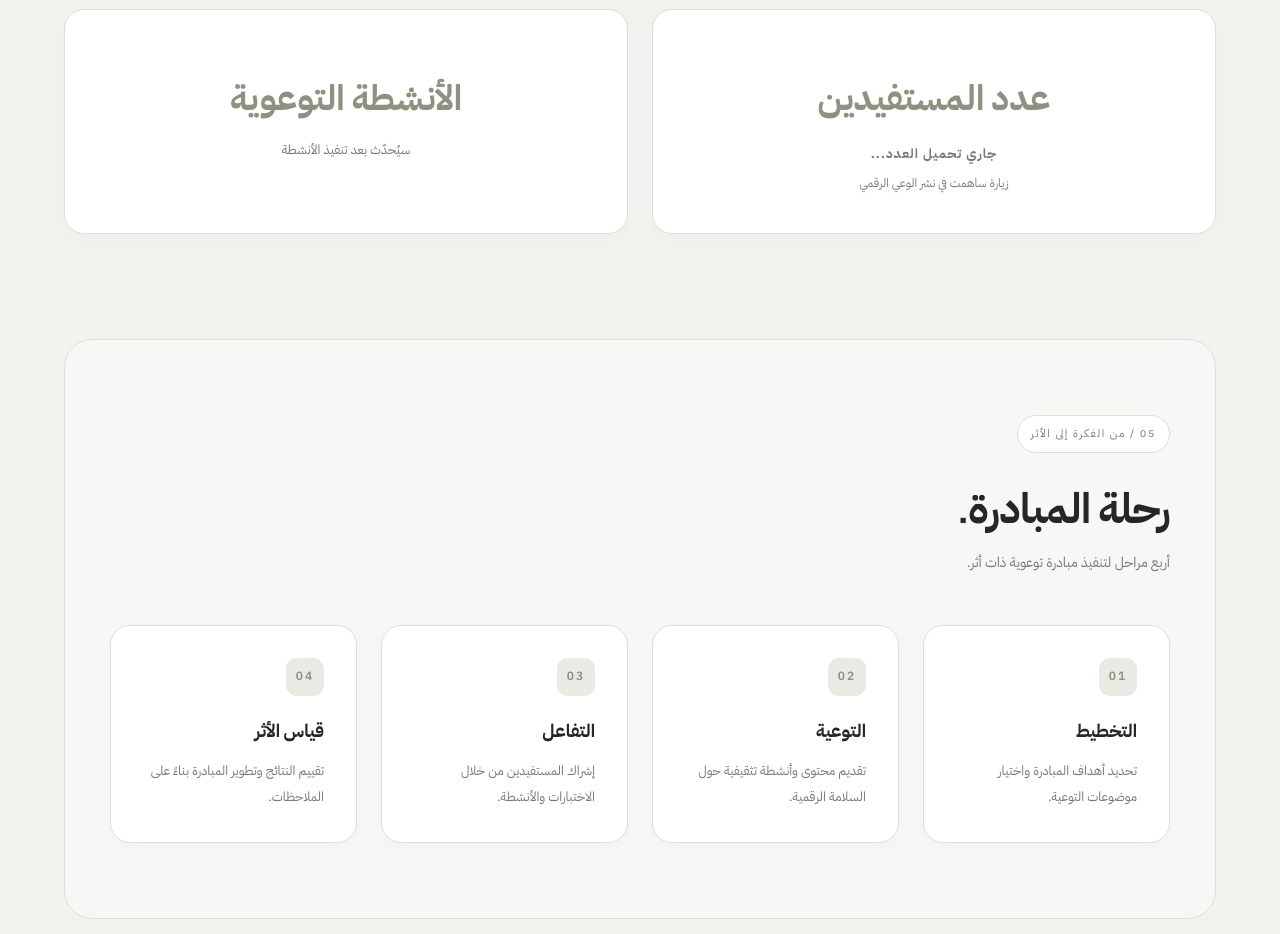
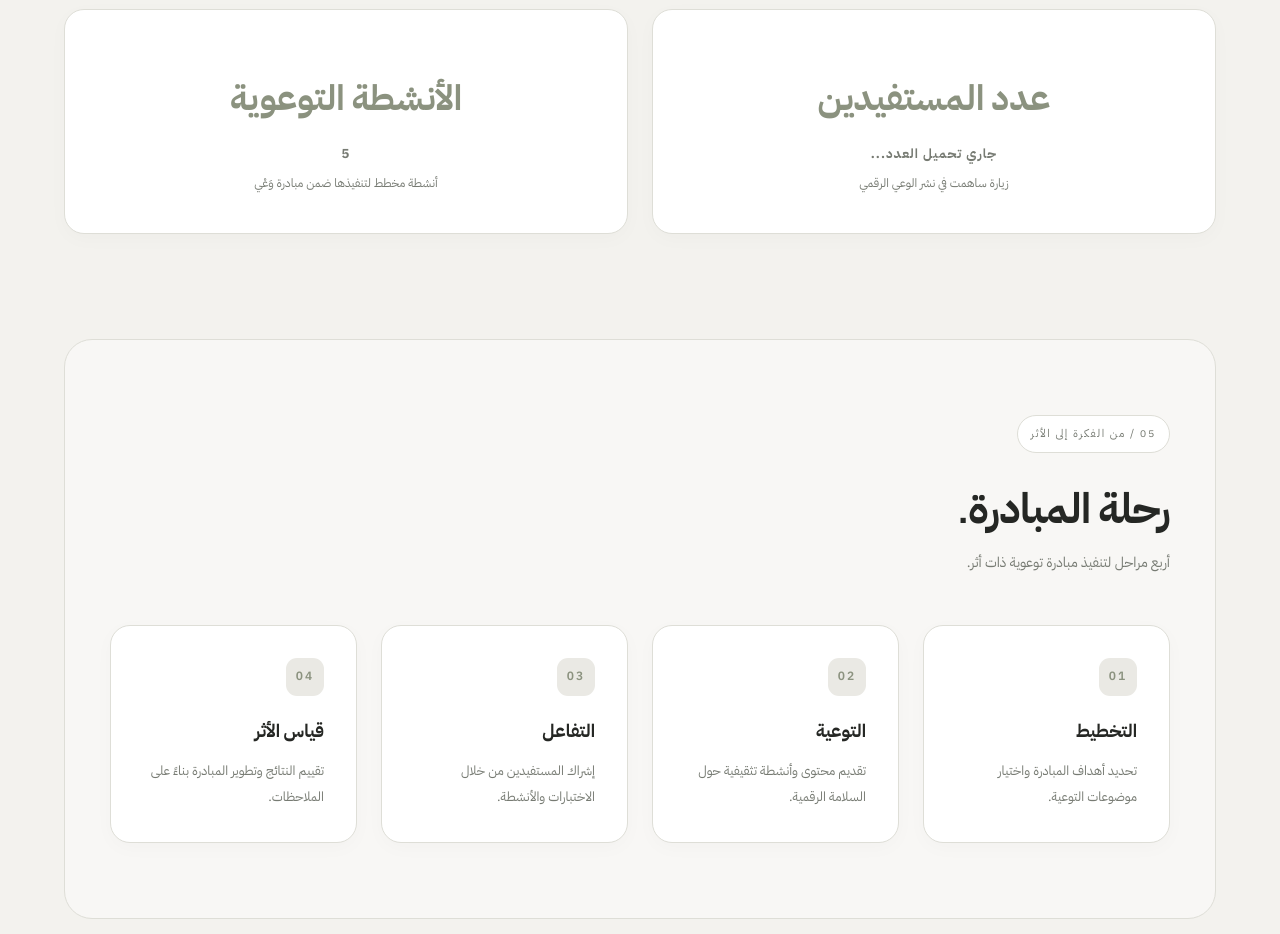
Before and after one commit to rm11-1/wa3i, a plain HTML site: page index.html in a window 1280 px wide. Shown: the part 3520-4454 px from the top of the page. Drawn offline with nearby package versions, Linux system fonts and the light colour scheme.

Commit message:
Update WA3I statistics

```diff
--- a/index.html
+++ b/index.html
@@ -272,7 +272,10 @@
 
             <article class="card stat-card">
                 <h3>الأنشطة التوعوية</h3>
-                <p id="activities">سيُحدّث بعد تنفيذ الأنشطة</p>
+                <p id="activities" class="beneficiaries-count">5</p>
+<span id="activitiesCaption" class="stat-caption">
+    أنشطة مخطط لتنفيذها ضمن مبادرة وَعْي
+</span>
             </article>
 
         </div>
--- a/script.js
+++ b/script.js
@@ -279,8 +279,10 @@ document.querySelector("#beneficiariesCaption").textContent =
         ? "Visits that contributed to spreading digital awareness"
         : "زيارة ساهمت في نشر الوعي الرقمي";
 
-document.querySelector("#activities").textContent =
-    t.statsPending[1];
+     document.querySelector("#activitiesCaption").textContent =
+    isEnglish
+        ? "Activities planned for the WA3I initiative"
+        : "أنشطة مخطط لتنفيذها ضمن مبادرة وَعْي";
 
 
     const counter = document.getElementById("beneficiaries");
```
